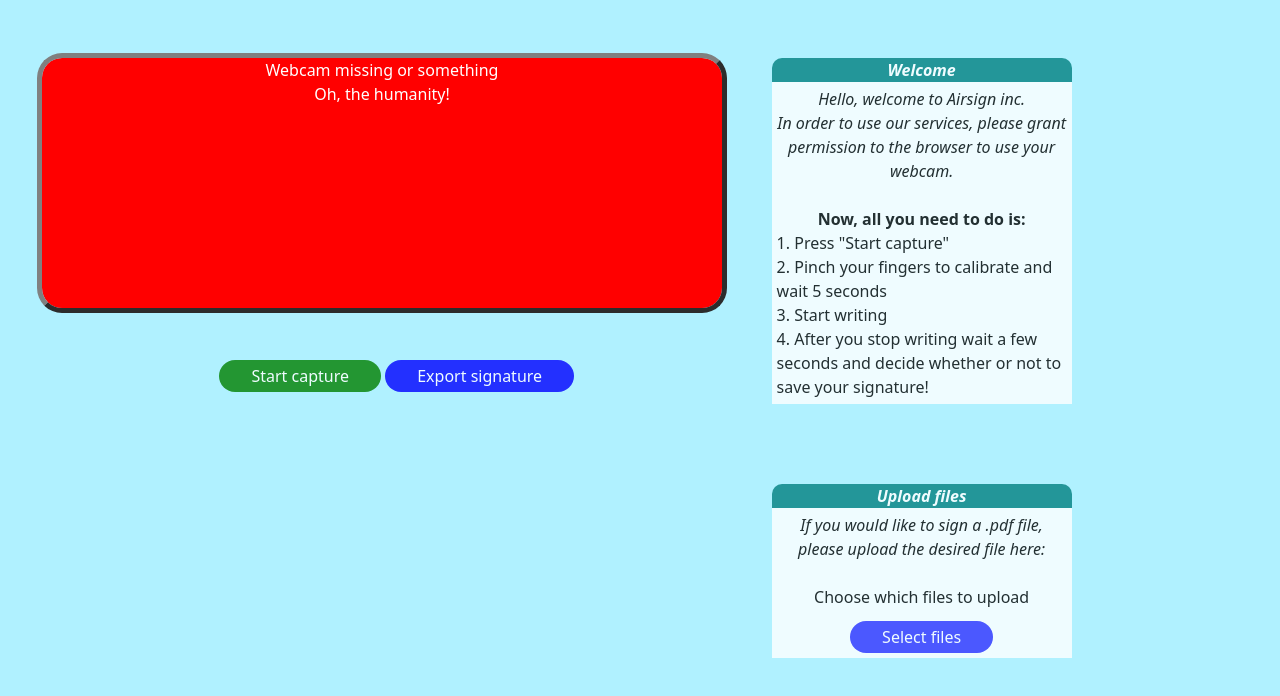
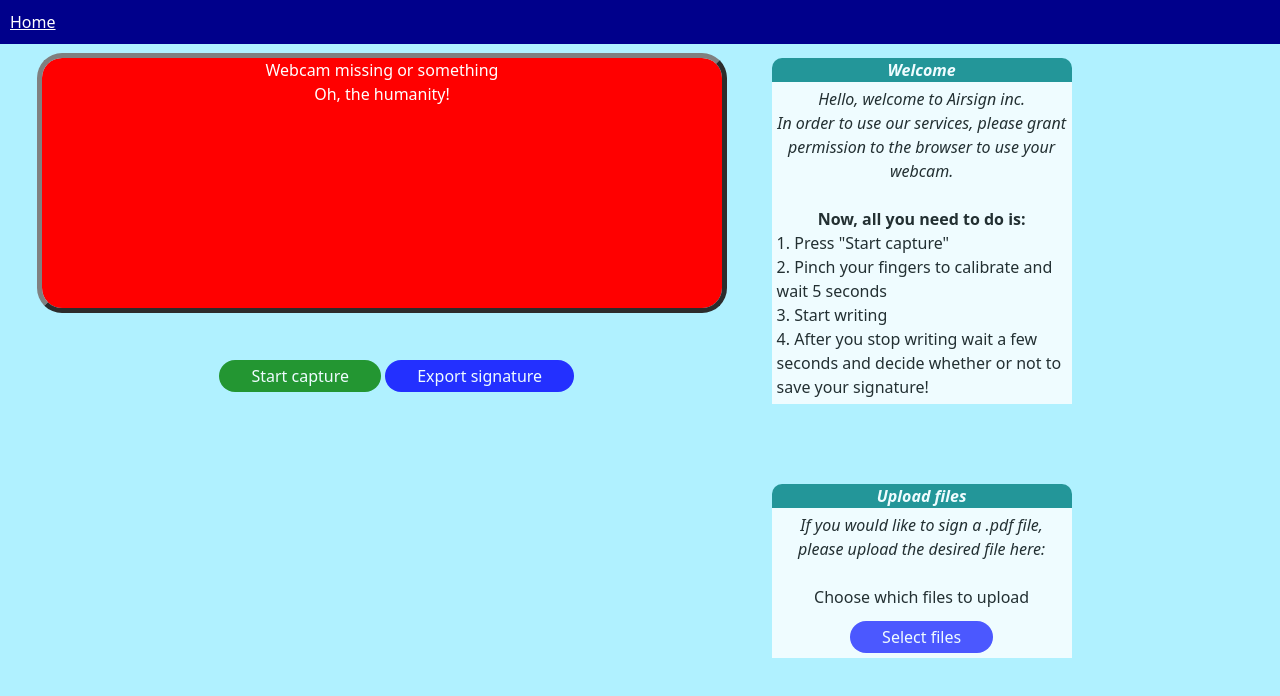
Before and after one commit to thra022/TMA4851, a React (Vite) app in the folder client/: page / in a window 1280 px wide. Shown: the top 696 px of the page. Built offline with nearby package versions, Linux system fonts and the light colour scheme; sample sign-in values are in the browser's storage.

Commit message:
slight changes to navbar

```diff
--- a/client/src/pages/MainPage.tsx
+++ b/client/src/pages/MainPage.tsx
@@ -1,3 +1,5 @@
+import { Navbar } from "./Navbar"
+
 /**
  * Temporary box
  */
@@ -69,6 +71,7 @@ export function MainPage() {
     return (
         <>
             <div className='mainWrapper'>
+                <Navbar />
                 <div className="row">
                     <div className='columnLeft'>
                         <Box />
--- a/client/src/pages/Navbar.tsx
+++ b/client/src/pages/Navbar.tsx
@@ -1,8 +1,4 @@
-//import logo from '/src/assets/logo.svg'
-//import { useState } from 'react'
 import { NavLink } from 'react-router'
-
-
 
 export function Navbar() {
 
@@ -11,10 +7,10 @@ export function Navbar() {
             <nav className='nav'>
             <ul className='navlist'>
                 <div className='navleft'>
-                    <li className='navlistelement'><NavLink className='navelementText' to="/home">Home</NavLink></li>
+                    <li className='navlistelement'><NavLink className='navelementText' to="/">Home</NavLink></li>
                 </div>
                 <div className='navright'>
-                <li className='navlistelement'><NavLink className='navelementText' to="/login">Login</NavLink></li></div>
+               </div>
             </ul>
 
         </nav>
```
